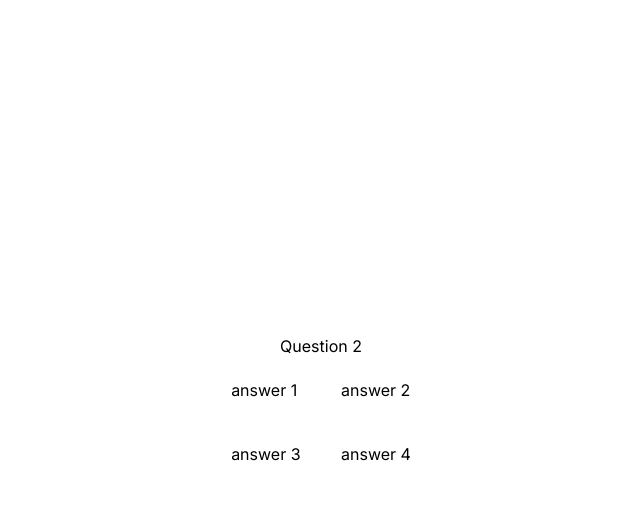
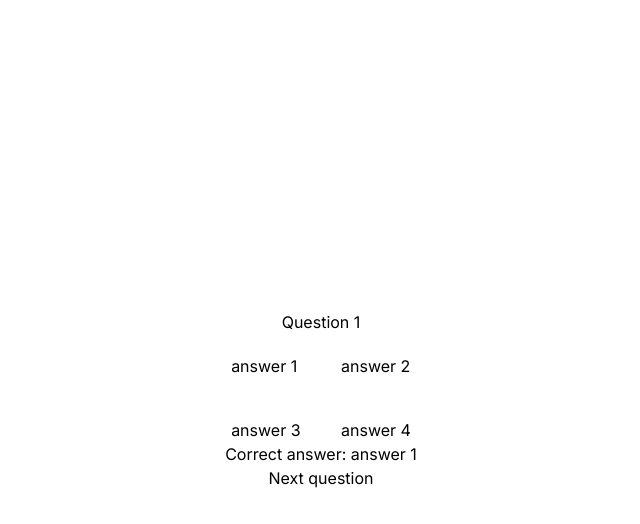
Before and after one commit to R0n316/quiz, a Next.js app: page / in a window 1280 px wide. Both pictures are taken after a click on the element "answer 3". Shown: the top 524 px of the page, without its empty margins (319-959 px from the left). Built offline with nearby package versions, Linux system fonts and the light colour scheme.

Commit message:
add display of the correct answer option and a button to go to the next question if the answer is incorrect

```diff
--- /dev/null
+++ b/app/components/answer.jsx
@@ -0,0 +1,6 @@
+export default function Answer({answer, onClick}) {
+    return <div onClick={() => onClick(answer.isCorrect)}
+                className={'cursor-pointer'}>
+        {answer.answerText}
+    </div>
+}
--- /dev/null
+++ b/app/components/answers.jsx
@@ -0,0 +1,9 @@
+import Answer from "@/app/components/answer";
+
+export default function Answers({answerOptions, onClick}) {
+    return <div className={'grid grid-cols-2 grid-rows-2 gap-10'}>
+        {answerOptions.map((answer, index) => {
+            return <Answer key={index} answer={answer} onClick={onClick}/>
+        })}
+    </div>
+}
--- /dev/null
+++ b/app/components/correct-answer.jsx
@@ -0,0 +1,3 @@
+export default function CorrectAnswer({correctAnswer}) {
+    return correctAnswer && <div>Correct answer: {correctAnswer}</div>
+}
--- /dev/null
+++ b/app/components/next-button.jsx
@@ -0,0 +1,3 @@
+export default function NextButton({isDisplayed, next}) {
+    return isDisplayed && <button onClick={next}>Next question</button>
+}
--- a/app/components/question-card.js
+++ /dev/null
@@ -1,16 +0,0 @@
-export function QuestionCard({questionText, answerOptions, onClick}) {
-    return (
-        <div className={'flex flex-col w-full items-center h-screen justify-center'}>
-            <h3 className={'mb-5'}>{questionText}</h3>
-            <div className={'grid grid-cols-2 grid-rows-2 gap-10'}>
-                {answerOptions.map((answer, index) => {
-                    return (
-                        <div onClick={() => onClick(answer.isCorrect)}
-                             className={'cursor-pointer'}
-                             key={index}>{answer.answerText}</div>
-                    )
-                })}
-            </div>
-        </div>
-    )
-}
--- /dev/null
+++ b/app/components/question-card.jsx
@@ -0,0 +1,14 @@
+import Answers from "@/app/components/answers";
+import CorrectAnswer from "@/app/components/correct-answer";
+import NextButton from "@/app/components/next-button";
+
+export default function QuestionCard({questionText, answerOptions, onClick, correctAnswer, nextQuestion}) {
+    return (
+        <div className={'flex flex-col w-full items-center h-screen justify-center'}>
+            <h3 className={'mb-5'}>{questionText}</h3>
+            <Answers answerOptions={answerOptions} onClick={onClick}/>
+            <CorrectAnswer correctAnswer={correctAnswer}/>
+            <NextButton isDisplayed={correctAnswer !== undefined} next={nextQuestion}/>
+        </div>
+    )
+}
--- /dev/null
+++ b/app/components/quiz-result.jsx
@@ -0,0 +1,3 @@
+export default function QuizResult({correctAnswers, questionsNumber}) {
+    return <div>The quiz is over! Correct answers: {correctAnswers} out of {questionsNumber}</div>
+}
--- /dev/null
+++ b/app/components/use-quiz-state.js
@@ -0,0 +1,61 @@
+import {useState} from "react";
+
+export default function UseQuizState() {
+    const [currentQuestion, setCurrentQuestion] = useState(0);
+    const [correctAnswers, setCorrectAnswers] = useState(0);
+    const [correctAnswer, setCorrectAnswer] = useState(undefined);
+    const questions = [
+        {
+            questionText: 'Question 1',
+            answerOptions: [
+                {answerText: 'answer 1', isCorrect: true},
+                {answerText: 'answer 2', isCorrect: false},
+                {answerText: 'answer 3', isCorrect: false},
+                {answerText: 'answer 4', isCorrect: false}
+            ]
+        },
+        {
+            questionText: 'Question 2',
+            answerOptions: [
+                {answerText: 'answer 1', isCorrect: false},
+                {answerText: 'answer 2', isCorrect: true},
+                {answerText: 'answer 3', isCorrect: false},
+                {answerText: 'answer 4', isCorrect: false}
+            ]
+        },
+        {
+            questionText: 'Question 3',
+            answerOptions: [
+                {answerText: 'answer 1', isCorrect: false},
+                {answerText: 'answer 2', isCorrect: false},
+                {answerText: 'answer 3', isCorrect: true},
+                {answerText: 'answer 4', isCorrect: false}
+            ]
+        }
+    ]
+
+    const handleAnswer = (isCorrect) => {
+        if(isCorrect) {
+            setCorrectAnswers(correctAnswers + 1);
+            setCorrectAnswer(undefined);
+            setCurrentQuestion(currentQuestion + 1);
+        } else {
+            setCorrectAnswer(questions[currentQuestion].answerOptions
+                .find(option => option.isCorrect)?.answerText
+            );
+        }
+    }
+
+    const nextQuestion = () => {
+        setCorrectAnswer(undefined);
+        setCurrentQuestion(currentQuestion + 1);
+    }
+    return {
+        currentQuestion,
+        correctAnswers,
+        questions,
+        handleAnswer,
+        correctAnswer,
+        nextQuestion
+    }
+}
--- a/app/page.jsx
+++ b/app/page.jsx
@@ -1,51 +1,25 @@
 'use client';
-import {QuestionCard} from "@/app/components/question-card";
-import {useState} from "react";
+import QuestionCard from "@/app/components/question-card";
+import UseQuizState from "@/app/components/use-quiz-state";
+import QuizResult from "@/app/components/quiz-result";
 
 export default function Home() {
-    const [currentQuestion, setCurrentQuestion] = useState(0);
-    const [correctAnswers, setCorrectAnswers] = useState(0);
-    const questions = [
-        {
-            questionText: 'Question 1',
-            answerOptions: [
-                {answerText: 'answer 1', isCorrect: true},
-                {answerText: 'answer 2', isCorrect: false},
-                {answerText: 'answer 3', isCorrect: false},
-                {answerText: 'answer 4', isCorrect: false}
-            ]
-        },
-        {
-            questionText: 'Question 2',
-            answerOptions: [
-                {answerText: 'answer 1', isCorrect: false},
-                {answerText: 'answer 2', isCorrect: true},
-                {answerText: 'answer 3', isCorrect: false},
-                {answerText: 'answer 4', isCorrect: false}
-            ]
-        },
-        {
-            questionText: 'Question 3',
-            answerOptions: [
-                {answerText: 'answer 1', isCorrect: false},
-                {answerText: 'answer 2', isCorrect: false},
-                {answerText: 'answer 3', isCorrect: true},
-                {answerText: 'answer 4', isCorrect: false}
-            ]
-        }
-    ]
 
-    const handleAnswer = (isCorrect) => {
-        if(isCorrect) {
-            setCorrectAnswers(correctAnswers + 1);
-        }
-        setCurrentQuestion(currentQuestion + 1);
-    }
+    const {
+        currentQuestion,
+        correctAnswers,
+        questions,
+        handleAnswer,
+        correctAnswer,
+        nextQuestion
+    } = UseQuizState();
 
     return ((currentQuestion < questions.length) ?
         <QuestionCard questionText={questions[currentQuestion].questionText}
                       answerOptions={questions[currentQuestion].answerOptions}
-                      onClick={handleAnswer}/>
-            : <div>The quiz is over! Correct answers: {correctAnswers} out of {questions.length}</div>
+                      onClick={handleAnswer}
+                      correctAnswer={correctAnswer}
+                      nextQuestion={nextQuestion}/>
+            : <QuizResult correctAnswers={correctAnswers} questionsNumber={questions.length}/>
 )
 }
```
